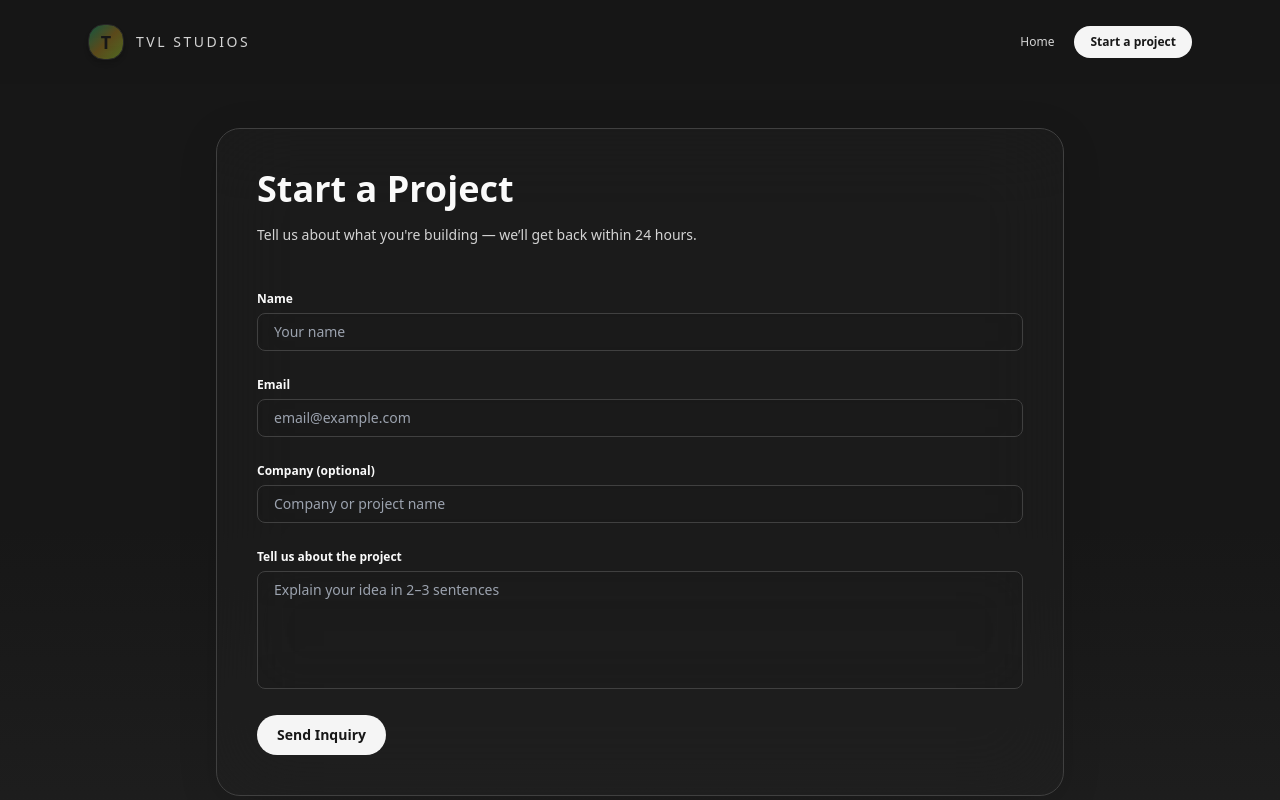
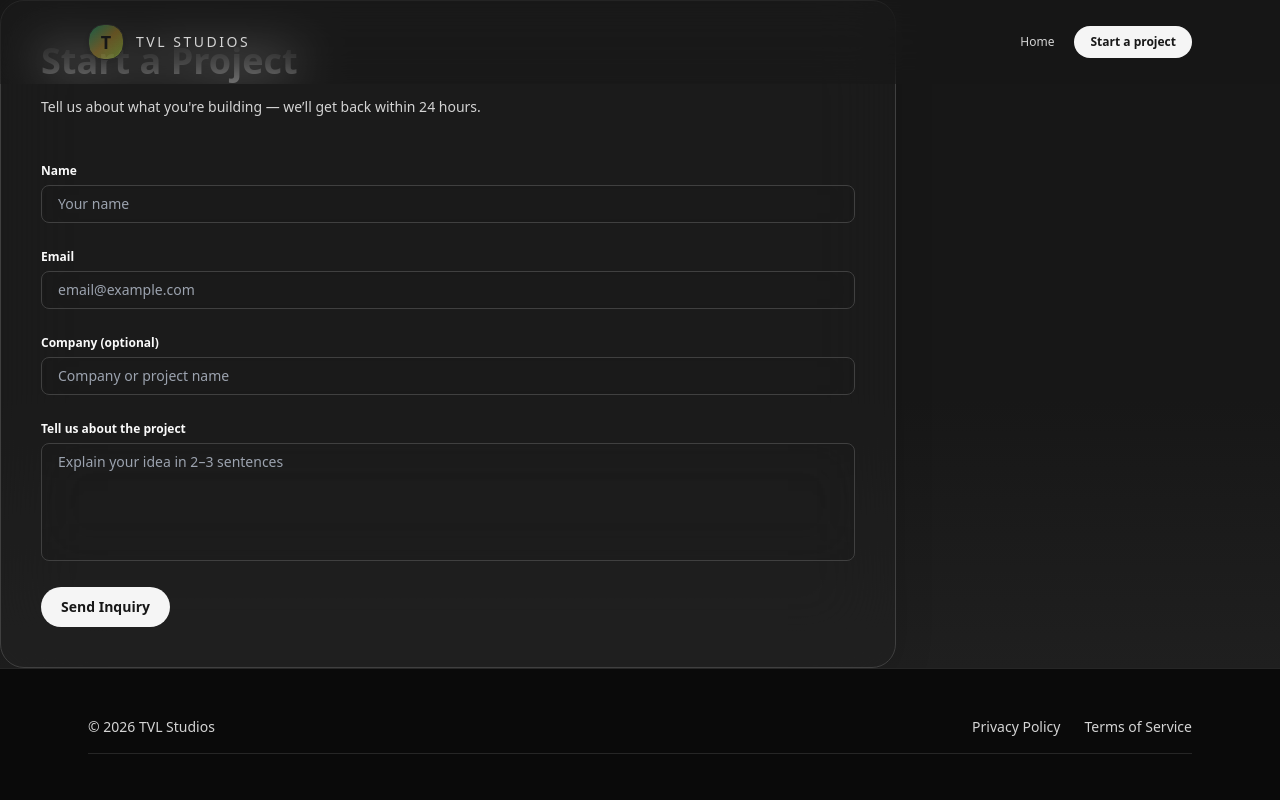
Before and after one commit to Umday-231105/tvlstudios, a Next.js app: page /start-project in a window 1280 px wide. Shown: the top 800 px of the page. Built offline with nearby package versions, Linux system fonts and the light colour scheme.

Commit message:
Update page.jsx

```diff
--- a/src/app/start-project/page.jsx
+++ b/src/app/start-project/page.jsx
@@ -18,6 +18,8 @@ const Navbar = () => {
 
   return (
     <nav
+  // expose a CSS variable so main/sections can offset below the fixed navbar
+  style={{ ['--nav-height']: '72px' }}
   className={`fixed top-0 left-0 right-0 z-50 transition-all duration-500 ${
     isScrolled
       ? theme === "dark"
@@ -28,6 +30,7 @@ const Navbar = () => {
       : "bg-white/60 backdrop-blur-xl py-6"
   }`}
 >
+
       <div className="max-w-6xl mx-auto px-6 flex items-center justify-between">
         <a href="/" className="flex items-center gap-3 group">
           <div className="w-9 h-9 rounded-2xl bg-gradient-to-br from-emerald-200 via-amber-100 to-lime-100 dark:from-emerald-500/40 dark:via-amber-400/30 dark:to-lime-400/40 flex items-center justify-center shadow-md border border-white/80 dark:border-neutral-800">
@@ -138,12 +141,13 @@ export default function StartProjectPage() {
 
   return (
     <div
-      className={`min-h-screen relative overflow-hidden transition-colors duration-500 ${
+      className={`min-h-screen relative overflow-hidden transition-colors duration-500 flex flex-col ${
          theme === "dark"
            ? "bg-neutral-900 text-neutral-50"
            : "bg-neutral-50 text-neutral-900"
   }`}
 >
+
       {/* --- Light Mode Background --- */}
       {theme === "light" && (
         <div className="absolute inset-0 bg-gradient-to-b from-white via-neutral-50 to-emerald-50/30 z-0"></div>
@@ -161,9 +165,10 @@ export default function StartProjectPage() {
       <Navbar />
 
       {/* ---------- MAIN GLASS CARD ---------- */}
-      <main className="relative z-10 max-w-4xl mx-auto px-6 py-32">
+      <main className="relative z-10 flex-1 pt-[var(--nav-height)]">
         <div
           className="
+            w-full max-w-4xl
             rounded-3xl
             bg-white/20 dark:bg-neutral-800/30
             backdrop-blur-2xl
@@ -230,6 +235,7 @@ export default function StartProjectPage() {
               />
         </div>
 
+
             {/* Submit */}
             <button
               type="submit"
```
Lines whose indentation alone changed are shown as unchanged.
